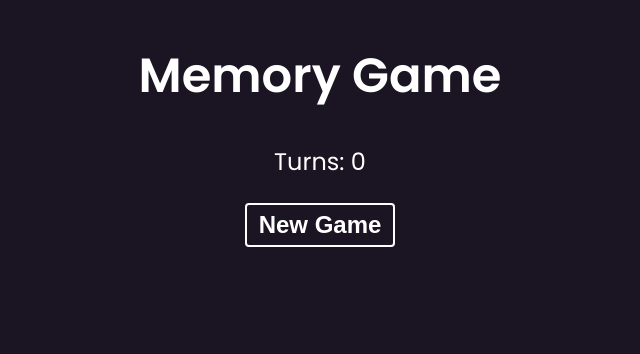
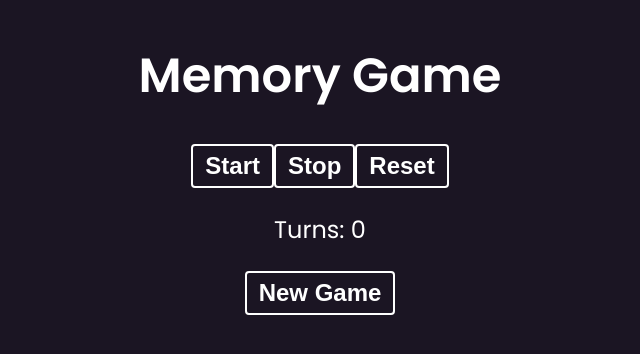
Before and after one commit to darrenxychen/memorygame, a React (Vite) app: page / in a window 1280 px wide. Shown: the top 354 px of the page, without its empty margins (320-960 px from the left). Built offline with nearby package versions, Linux system fonts and the light colour scheme.

Commit message:
starting timer

```diff
--- a/src/App.jsx
+++ b/src/App.jsx
@@ -1,6 +1,7 @@
 import { useEffect, useState } from 'react';
 import './App.css';
 import SingleCard from './components/SingleCard';
+import Timer from './components/Timer';
 
 const cardImages = [
   { "src": "/img/helmet-1.png", matched: false },
@@ -75,6 +76,7 @@ function App() {
   return (
     <div className="App">
       <h1>Memory Game</h1>
+      <Timer />
       <p>Turns: {turns}</p>
       <button onClick={shuffleCards}>New Game</button>
 
--- /dev/null
+++ b/src/components/Timer.jsx
@@ -0,0 +1,33 @@
+import { useState } from 'react';
+
+export default function Timer() {
+
+  const [time, setTime] = useState(0);
+  const [running, setRunning] = useState(true);
+
+  return (
+    <div className="stopwatch">
+      <p className="timer">
+        <div className="actions">
+          <button className="button" id="start">Start</button>
+          <button className="button" id="stop">Stop</button>
+          <button className="button" id="reset">Reset</button>
+        </div>
+      </p>
+    </div>
+  )
+}
+
+const format = (time) => {
+  let hours = Math.floor(time / 60 / 60 % 24);
+  let minutes = Math.floor(time / 60 % 60);
+  let seconds = Math.floor(time % 60);
+  let milliseconds = Math.floor(time * 1000 % 1000);
+
+  hours = hours < 10 ? `0${hours}` : hours;
+  minutes = minutes < 10 ? `0${minutes}` : minutes;
+  seconds = seconds < 10 ? `0${seconds}` : seconds;
+  milliseconds = milliseconds < 10 ? `0${milliseconds}` : milliseconds;
+
+  return `${hours}:${minutes}:${seconds}:${milliseconds}`;
+}
```
